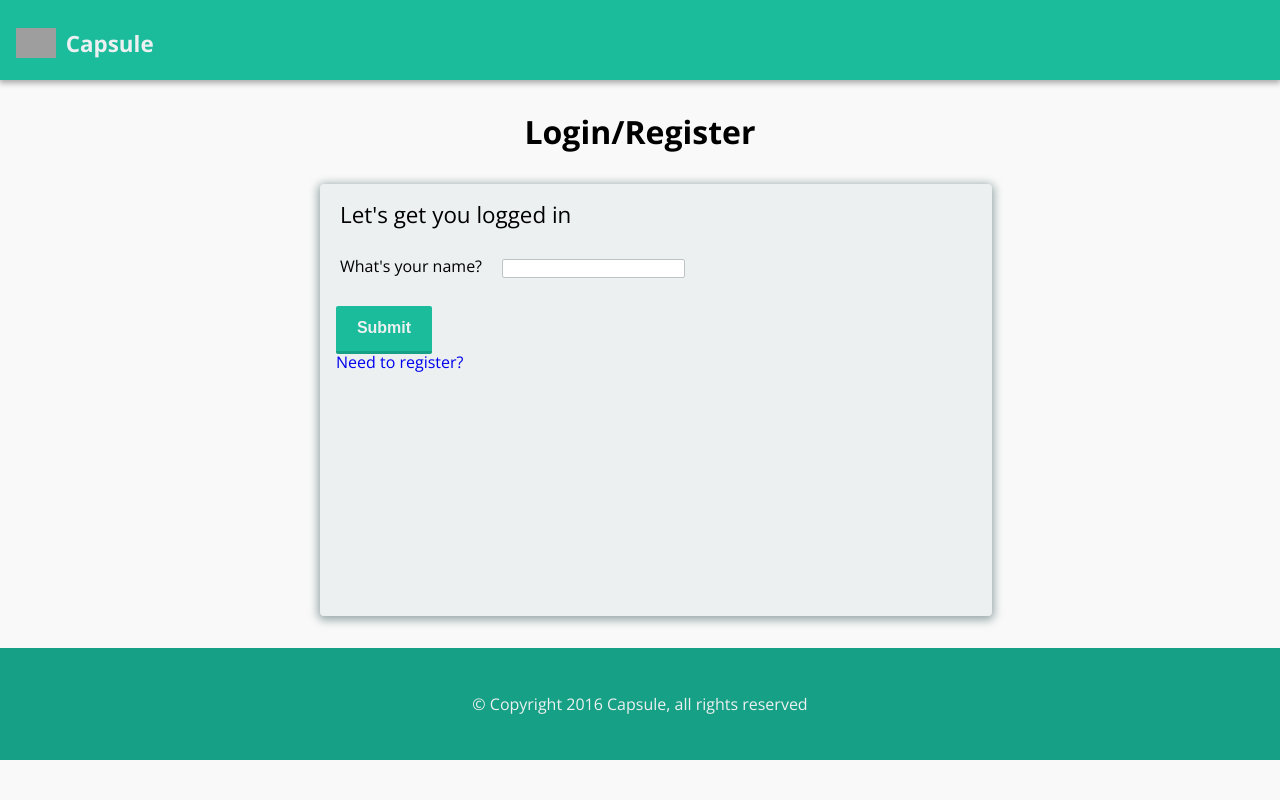
After one commit to adityaischool/piro, a Flask app: page /index in a window 1280 px wide. The commit adds this page. Run offline with Flask 2, Linux system fonts and the light colour scheme; parts of the project's set-up code (start-up, migrations or seed data) failed here and were passed over; grey boxes are pictures that could not be loaded.

Commit message:
updated the login & registration flow - still need password logic

```diff
--- a/piro/__init__.py
+++ b/piro/__init__.py
@@ -10,5 +10,5 @@ print "configuring now"
 
 #print "APPPP",app['FITBIT_CL_ID']
 from piro import views, models
-#>>> from piro import db
-#>>> db.create_all()
+from piro import db
+db.create_all()
--- a/piro/dropboxAPI.py
+++ b/piro/dropboxAPI.py
@@ -54,6 +54,7 @@ def getUserFolders():
 
 	print
 	print "------- USER'S DROPBOX FOLDERS -------"
+	print
 	for item in folders.entries:
 		if item.__class__.__name__ == 'FolderMetadata':
 			print
@@ -66,10 +67,6 @@ def getUserFolders():
 			}
 
 			returnFolders.append(tempFolder)
-			# Perhaps auto-check folders with things like 'picture' or 'photo' in the name
-
-	print
-
 	# Sort folders alphabetically
 	sortedFolders = sorted(returnFolders, key=lambda k: k['name'].lower())
 	return sortedFolders
--- /dev/null
+++ b/piro/static/css/main.css
@@ -0,0 +1,224 @@
+/*----------------- CSS RESET ------------------*/
+
+html, body, div, span, applet, object, iframe,
+h1, h2, h3, h4, h5, h6, p, blockquote, pre,
+a, abbr, acronym, address, big, cite, code,
+del, dfn, em, img, ins, kbd, q, s, samp,
+small, strike, strong, sub, sup, tt, var,
+b, u, i, center,
+dl, dt, dd, ol, ul, li,
+fieldset, form, label, legend,
+table, caption, tbody, tfoot, thead, tr, th, td,
+article, aside, canvas, details, embed,
+figure, figcaption, footer, header, hgroup,
+menu, nav, output, ruby, section, summary,
+time, mark, audio, video {
+	margin: 0;
+	padding: 0;
+	border: 0;
+	font-size: 100%;
+	font: inherit;
+	vertical-align: baseline;
+}
+/* HTML5 display-role reset for older browsers */
+article, aside, details, figcaption, figure,
+footer, header, hgroup, menu, nav, section {
+	display: block;
+}
+body {
+	line-height: 1;
+}
+ol, ul {
+	list-style: none;
+}
+blockquote, q {
+	quotes: none;
+}
+blockquote:before, blockquote:after,
+q:before, q:after {
+	content: '';
+	content: none;
+}
+table {
+	border-collapse: collapse;
+	border-spacing: 0;
+}
+
+/*----------------- CSS RESET ------------------*/
+
+html, body {
+	background-color: #f9f9f9;
+	font-family: 'Open Sans', sans-serif;
+	font-size: 16px;
+}
+
+header {
+	background-color: #1abc9c;
+	box-shadow: 0 2px 6px 1px #a7a7a7;
+	color: #ecf0f1;
+	height: 5rem;
+}
+
+footer {
+	background-color: #16a085;
+	bottom: 0;
+	color: #ecf0f1;
+	height: 7rem;
+	margin-top: 2em;
+	text-align: center;
+	width: 100%;
+}
+
+footer p {
+	height: 7rem;
+	line-height: 7rem;
+}
+
+h1, h3 {
+	padding: 4px;
+}
+
+h1 {
+	font-size: 2rem;
+	font-weight: bold;
+}
+
+h3 {
+	font-size: 1.4rem;
+}
+
+a {
+	text-decoration: none;
+}
+
+input[type="text"], input[type="range"] {
+	border: 1px solid #bdc3c7;
+	border-radius: 2px;
+	margin-left: 1rem;
+	vertical-align: middle;
+}
+
+input[type=range]{
+    -webkit-appearance: none;
+}
+
+input[type=range]::-webkit-slider-thumb {
+	-webkit-appearance: none;
+    border: none;
+    height: 1.2rem;
+    width: 1.2rem;
+    border-radius: 50%;
+    background: #1abc9c;
+    margin-top: -.5rem;
+}
+
+input[type=range]::-webkit-slider-runnable-track {
+    background: #ccc;
+    height: .2rem;
+}
+
+.action-button {
+	background-color: #1abc9c;
+	border: none;
+	border-bottom: 3px solid #16a085;
+	border-radius: 2px;
+	color: #ecf0f1;
+	display: inline-block;
+	font-size: 1rem;
+	font-weight: bold;
+	height: 3rem;
+	padding: 4px;
+	width: 6rem;
+}
+
+.action-button:hover {
+	background-color: #16a085;
+}
+
+#site-title-wrapper {
+	display: inline-block;
+	height: 5rem;
+	width: 15%;
+}
+
+#site-icon-wrapper {
+	display: inline-block;
+	margin-left: 1rem;
+	margin-top: -.5rem;
+	vertical-align: middle;
+	width: 2.5rem;
+}
+
+#site-icon-wrapper img {
+	display: inline-block;
+	max-height: 100%;
+	max-width: 100%
+}
+
+#site-title {
+	display: inline-block;
+	font-weight: bold;
+	height: 5rem;
+	line-height: 5rem;
+	margin-left: .1rem;
+}
+
+#logout {
+	float: right;
+	height: inherit;
+	line-height: 5rem;
+	margin-right: 1rem;
+}
+
+#logout-button {
+	background-color: #ecf0f1;
+	border-bottom-color: #bdc3c7;
+	color: #222222;
+	height: 2.5rem;
+	width: 5rem;
+}
+
+#logout-button:hover {
+	background-color: #bdc3c7;
+}
+
+#username {
+	margin-right: .7rem;
+}
+
+#content {
+	margin-top: 2rem;
+	text-align: center;
+	width: 100%;
+}
+
+.main-container {
+	background: #ecf0f1;
+	border-radius: 4px;
+	box-shadow: 0px 2px 10px 2px #95a5a6;
+	display: block;
+	min-height: 50vh;
+	margin: 2rem 0 0 25%;
+	padding: 1rem;
+	text-align: left;
+	width: 50%;
+}
+
+.survey-item, .result-item, #results-email-container {
+	box-sizing: border-box;
+	display: block;
+	margin: 1.5rem 0;
+	padding: 4px;
+}
+
+.survey-item span {
+	font-size: 1rem;
+	margin-left: 1rem;
+}
+
+#email-results-button, #goHome {
+	height: 2rem;
+	line-height: 2rem;
+	margin-left: 1rem;
+	text-align: center;
+}
--- a/piro/static/js/dropbox-folder-selection.js
+++ b/piro/static/js/dropbox-folder-selection.js
@@ -1,9 +1,13 @@
-///
+// CODE FOR THE DROPBOX PHOTO FOLDER SELECTION PAGE
 
+
+// Bind click handler to submit selected folders button
 $("#submit-dropbox-folders").on('click', function submitCheckedBoxes() {
 	processCheckboxes($("input[type=checkbox]:checked"));
 });
 
+// Handler for when user confirms selected folders
+// Sends selected folder paths back to web server to be stored in web server db
 function processCheckboxes(checkboxes) {
 	var folderPaths = [];
 	for (var i=0; i<checkboxes.length; i++) {
@@ -15,3 +19,24 @@ function processCheckboxes(checkboxes) {
 	$.get('/dropbox-user-selected-folders',
 		{paths: stringifiedPaths});
 }
+
+// Automatically check folders with keywords 'photo', 'pic', 'camera', or 'gallery'
+function markPhotoFoldersAsChecked() {
+	var photoFolderKeywordList = [
+	'photo',
+	'pic',
+	'camera',
+	'gallery'
+	]
+	var checkboxes = $(".dropbox-folder-item-checkbox");
+	for (var i=0; i<checkboxes.length; i++) {
+		var checkboxValue = checkboxes[i].value.toLowerCase();
+		for (var i2=0; i2<photoFolderKeywordList.length; i2++) {
+			if (checkboxValue.indexOf(photoFolderKeywordList[i2]) > -1) {
+				checkboxes[i].setAttribute("checked", "checked");
+			}
+		}
+	}
+}
+
+$(document).ready(markPhotoFoldersAsChecked);
--- /dev/null
+++ b/piro/templates/base.html
@@ -0,0 +1,33 @@
+<!DOCTYPE html>
+
+<html>
+	<head>
+		<meta charset="UTF-8">
+		<title>{% block title %}{% endblock %} - Capsule</title>
+		<script src="https://ajax.googleapis.com/ajax/libs/jquery/2.2.0/jquery.min.js"></script>
+		<link href='https://fonts.googleapis.com/css?family=Open+Sans:400,700' rel='stylesheet' type='text/css'>
+		<link rel="stylesheet" href="{{ url_for('static', filename='css/main.css') }}">
+		{% block styles %}{% endblock %}
+	</head>
+
+	<body>
+
+		<header>
+			{% block header %}
+			<div id="site-title-wrapper">
+				<div id="site-icon-wrapper">
+					<img src="https://cdn3.iconfinder.com/data/icons/health/100/pill_capsule-512.png">
+				</div>
+				<h3 id="site-title">Capsule</h3>
+			</div>
+			{% endblock %}
+		</header>
+		<div id="content">{% block content %}{% endblock %}</div>
+
+		<footer>
+			<p>&copy; Copyright 2016 Capsule, all rights reserved</p>
+		</footer>
+
+		{% block scripts %}{% endblock %}
+	</body>
+</html>
--- /dev/null
+++ b/piro/templates/login.html
@@ -0,0 +1,27 @@
+{% extends "base.html" %}
+
+
+{% block title %}
+	Login
+{% endblock %}
+
+{% block content %}
+<h1>Login/Register</h1>
+
+<div class="main-container">
+	<h3>Let's get you logged in</h3>
+	<form action="login" method='post'>
+		<label class="survey-item">What's your name?
+			<input type="text" name="username">
+		</label>
+		<input class="action-button" id="login" type="submit" value="Submit">
+	</form>
+	<a href='/register'>Need to register?</a>
+</div>
+
+
+{% endblock %}
+
+{% block scripts %}
+<script type="text/javascript" src="{{ url_for('static', filename='js/dropbox-folder-selection.js') }}"></script>
+{% endblock %}
--- a/piro/views.py
+++ b/piro/views.py
@@ -1,6 +1,6 @@
-from flask import render_template,request,session,redirect,jsonify,Response
+from flask import render_template,request,session,redirect,jsonify,Response, escape
 from flask import url_for
-from piro import app
+from piro import app, models, db
 import urllib2,fitoauth
 import math
 import json,os,requests,os,datetime,time
@@ -9,16 +9,131 @@ from flask import Response
 from libraries import pythonfitbitmaster as pythonfitbitmaster
 from libraries.pythonfitbitmaster import foauth2
 import fitbit
-from models import UserDevice,User
+from models import User, UserDevice
 from piro import hitFitbitApi
 from facebookLongTermTokenFetcher import fetchLongTermFacebookToken
 import md5, base64
 import lastfmAPI, dropboxAPI
 from pprint import pprint
 
-@app.route('/', methods=['GET', 'POST'])
+@app.route('/')
+@app.route('/index')
 def land():
-	return render_template("index.html")
+	username = ''
+	if 'username' in session:
+		username = escape(session['username'])
+		onboarded = session['onboarded']
+		if onboarded:
+			return render_template('dashboard.html', name=username)
+		else:
+			return render_template('service_authorization.html', name=username)
+	else:
+		return render_template('login.html', errors=None)
+
+@app.route('/login', methods=['GET', 'POST'])
+def login():
+	errors = {}
+	if request.method=='POST':
+		username = request.form['username']
+		# First check if username in web server db
+		# TODO: ADD LOGIC FOR PASSWORDS
+		usernameQueryResults = User.query.filter_by(name=username).first()
+		if (type(usernameQueryResults) != type(None)):
+			usernameQueryResultsDict = usernameQueryResults.__dict__
+			print
+			print "------- USER DB RECORD -------", usernameQueryResultsDict
+			print
+			# If username in db, set session object with username and userId
+			username = queryResultsDict['user']
+			userId = queryResultsDict['userid']
+			email = queryResultsDict['email']
+			onboarded = queryResultsDict['onboarded']
+			session['username'] = username
+			session['userId'] = userId
+			session['email'] = email
+			session['onboarded'] = onboarded
+			return redirect('/index')
+		# If username not in db, notify user that the username does not exist - let them reenter
+		else:
+			errors['usernameError'] = True
+			render_template('login.html', errors=errors)
+
+# Generates an md5 hash from the user name, email, & a random number
+def generateUserId(userName, email):
+	random = str(os.urandom(24))
+	m = md5.new()
+	m.update(userName+email+random)
+	print "------- HASHED USER ID -------", m.hexdigest()
+	return m.hexdigest()
+
+# Logout handler
+@app.route('/logout')
+def logout():
+	session.pop('username', None)
+	session.pop('email', None)
+	session.pop('userId', None)
+	return redirect('index')
+
+# Route user to registration page
+@app.route('/register', methods=['GET', 'POST'])
+def register():
+	# userid=request.args.get("name")
+	# print "userid is ----- -        ", userid
+	# foauth2.fitbitoauth(userid)
+	return render_template("register.html", errors=None)
+
+@app.route('/submit-registration', methods=['GET', 'POST'])
+def submitRegistration():
+	errors = {}
+	if request.method=='POST':
+		username = escape(request.form['username']).encode('utf-8')
+		email = escape(request.form['email']).encode('utf-8')
+		userId = ''
+		user = ''
+		onboarded = False
+
+		# First check if username or email in web server db
+		# TODO: ADD LOGIC FOR PASSWORDS LATER
+		usernameQueryResults = User.query.filter_by(name=username).first()
+		emailQueryResults = User.query.filter_by(email=email).first()
+
+		print type(usernameQueryResults)
+		print type(emailQueryResults)
+
+		# Check if username and email are in web server db yet
+		# If neither are in web server db, proceed with registration
+		if (type(usernameQueryResults) == type(None)) and (type(emailQueryResults) == type(None)):
+			print
+			print '------- USERNAME AND EMAIL DO NOT YET EXIST IN DB ------'
+			print '------- WRITING USERNAME AND EMAIL TO DB -------'
+			print
+			# Generate unique userId
+			userId = generateUserId(username, email)
+			# Create User db record
+			user = User(userId, username, email, onboarded, '0000000000000000')
+			# Add and commit newly created User db record
+			db.session.add(user)
+			db.session.commit()
+			# Set session values
+			session['username'] = username
+			session['userId'] = userId
+			session['email'] = email
+			session['onboarded'] = onboarded
+			# Finally, redirect user to index
+			return redirect('/index')
+		# If username exists in db already but email doesn't, notify user as such and let them try a new username
+		if (type(usernameQueryResults) == type(None)) and (type(emailQueryResults) == type(None)):
+			errors['usernameError'] = True
+			return render_template('register.html', errors=errors)
+		# If email exists in db already but username doesn't, notify user as such and let them try a different email
+		if (type(usernameQueryResults) == type(None)) and (type(emailQueryResults) != type(None)):
+			errors['emailError'] = True
+			return render_template('register.html', errors=errors)
+		# If both username and email exist in db already, notify user as such and give them a login button
+		if (type(usernameQueryResults) != type(None)) and (type(emailQueryResults) != type(None)):
+			errors['usernameError'] = True
+			errors['emailError'] = True
+			return render_template('register.html', errors=errors)
 
 @app.route('/connect-facebook', methods=['GET', 'POST'])
 def connectFacebook():
@@ -30,7 +145,6 @@ def getFacebookLongTermToken():
 	print "Facebook short-term token:", shortTermToken
 	print "Fetching long-term token from Facebook..."
 	tokenResponse = fetchLongTermFacebookToken(shortTermToken)
-
 
 @app.route('/requestdata', methods=['GET', 'POST'])
 def upload():
@@ -73,11 +187,30 @@ def connectLastFm():
 
 @app.route('/lastfm-token')
 def lastfmToken():
+	username = escape(session['username'])
 	token = request.args.get('token')
 	print "--------- TOKEN --------- ", token
 	lastfmAPI.getUserName(token)
-	# NEED TO TRIGGER & SHOW A CONFIRMATION OF SUCCESS FOR THE USER
-	return render_template('index.html')
+	# NEED TO TRIGGER & SHOW A CONFIRMATION OF SUCCESS THAT AUTH WAS SUCCCESSFUL
+
+	# If user has already been onboarded, return them to the service authorization page
+	if session['onboarded']:
+		return render_template('service_authorization.html', name=username)
+	# If user has not been fully onboarded, redirect them to the next service authorization option
+	# If this is the last service authorization option available on the list, redirect user to the dashboard
+	else:
+		changeUserOnboardedStatus()
+		return render_template('dashboard.html')
+
+# Once a user is finished onboarding (i.e., they have gone through all of the service authorization options),
+# change their onboarded status in the db to True
+def changeUserOnboardedStatus():
+	userId = session['userId']
+	user = User.query.filter_by(userid=userId).first()
+	user.onboarded = True
+	db.session.commit()
+	#userIdQueryResultsDict = userIdQueryResults.__dict__
+
 
 @app.route('/connect-dropbox')
 def connectDropbox():
@@ -106,16 +239,19 @@ def dropboxPhotoFolderSelection():
 
 @app.route('/dropbox-user-selected-folders', methods=['GET', 'POST'])
 def dropboxUserSelectedFolders():
+	username = escape(session['username'])
 	folders = request.args.get('paths')
 	print "------ FOLDERS------", folders
+	# Save user's Dropbox folder selections to web server DB
+	dropboxAPI.saveUserFolderSelections(folders)
 
-
-@app.route('/register', methods=['GET', 'POST'])
-def register():
-	userid=request.args.get("name")
-	print "userid is ----- -        ", userid
-	foauth2.fitbitoauth(userid)
-	return render_template("register.html")
+	# If user has already been onboarded, return them to the service authorization page
+	if session['onboarded']:
+		return render_template('service_authorization.html', name=username)
+	# If user has not been fully onboarded, redirect them to the next service authorization option
+	# If this is the last service authorization option available on the list, redirect user to the dashboard
+	else:
+		return redirect('/connect-fitbit')
 
 @app.route('/getdata', methods=['GET', 'POST'])
 def getdata():
@@ -136,10 +272,11 @@ def getdata():
 	aut_cl=fitbit.Fitbit('227NKT','d7a4ececd5e68a5f3f36d64e304fbe25',oauth2=True,access_token=accesstoken,refresh_token=refreshtoken)
 	print "-----------\n-----\n---activities-----\n\n\n"
 	print aut_cl.activities(date='2015-12-24')
-	return render_template("index.html")
+	return render_template("dashboard.html")
 
 @app.route('/connect-fitbit', methods=['GET', 'POST'])
 def fitbithandler():
+	username = escape(session['username'])
 	#call fitbit oauth code here
 	foauth2.fitbitoauth()
 	"""z = fitoauth.Fitbit()
@@ -150,10 +287,18 @@ def fitbithandler():
 	response = z.ApiCall(token, '/1/user/-/activities/log/steps/date/today/7d.json')
 	print "response",response
 	#foauth2.newauth()"""
-	return render_template("index.html")
+
+	# If user has already been onboarded, return them to the service authorization page
+	if session['onboarded']:
+		return render_template('service_authorization.html', name=username)
+	# If user has not been fully onboarded, redirect them to the next service authorization option
+	# If this is the last service authorization option available on the list, redirect user to the dashboard
+	else:
+		return redirect('/connect-lastfm')
 
 @app.route('/fitbit2', methods=['GET', 'POST'])
 def fitbithandler2():
+	username = escape(session['username'])
 	#call fitbit oauth code here
 	#foauth2.fitbitoauth()
 	z = fitoauth.Fitbit()
@@ -164,4 +309,11 @@ def fitbithandler2():
 	response = z.ApiCall(token, '/1/user/-/activities/log/steps/date/today/7d.json')
 	print "response",response
 	#foauth2.newauth()"""
-	return render_template("index.html")
+
+	# If user has already been onboarded, return them to the service authorization page
+	if session['onboarded']:
+		return render_template('service_authorization.html', name=username)
+	# If user has not been fully onboarded, redirect them to the next service authorization option
+	# If this is the last service authorization option available on the list, redirect user to the dashboard
+	else:
+		return redirect('/connect-lastfm')
```
Also changed, not shown: piro/models.py (+14 -3 lines), piro/templates/dashboard.html (added, +20 -0 lines), piro/templates/dropbox_photo_folder_selection.html (+11 -12 lines), piro/templates/index.html (+15 -13 lines), piro/templates/register.html (+20 -13 lines), piro/templates/service_authorization.html (added, +35 -0 lines), piro.db, 4 other files.
